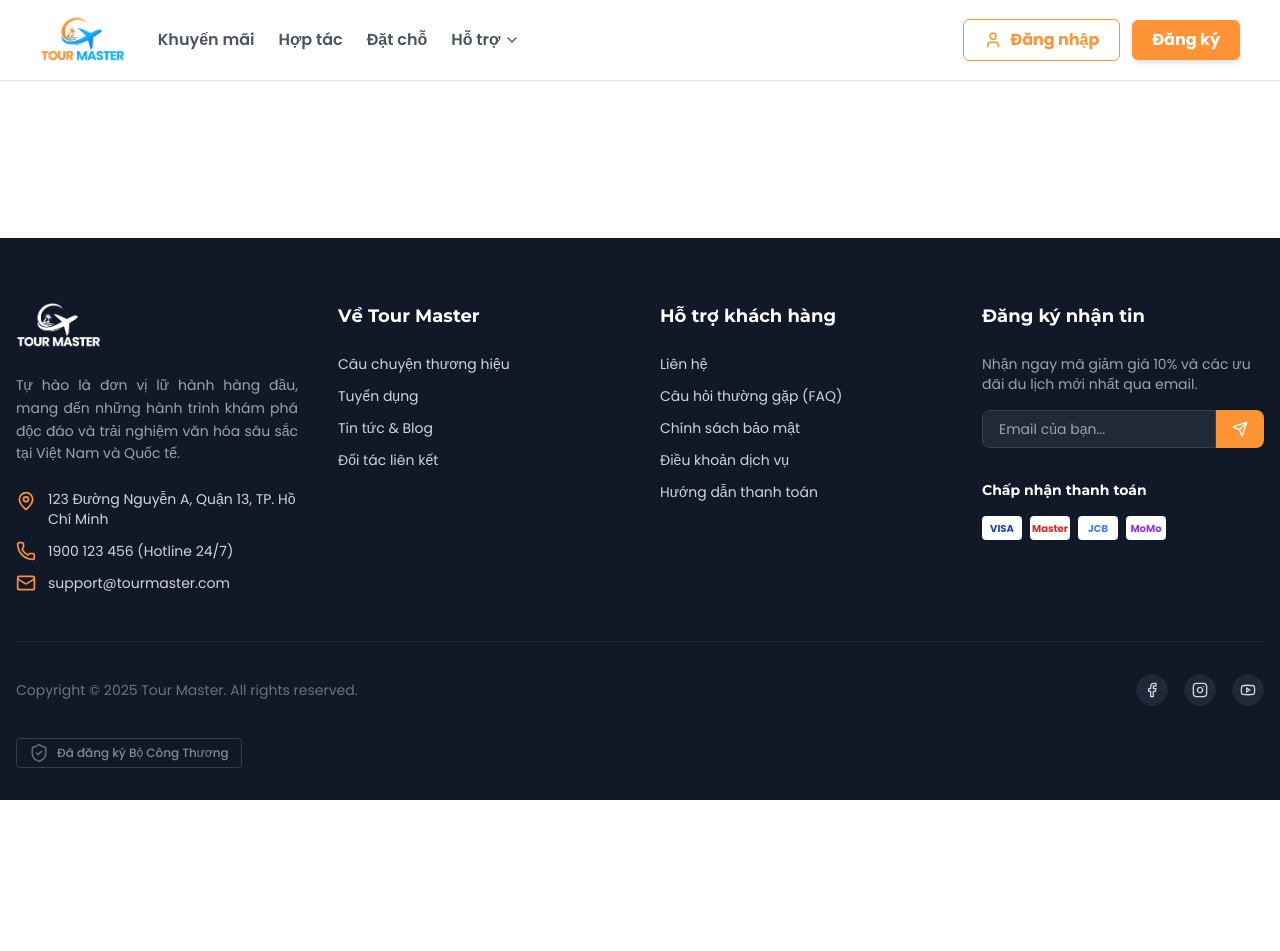
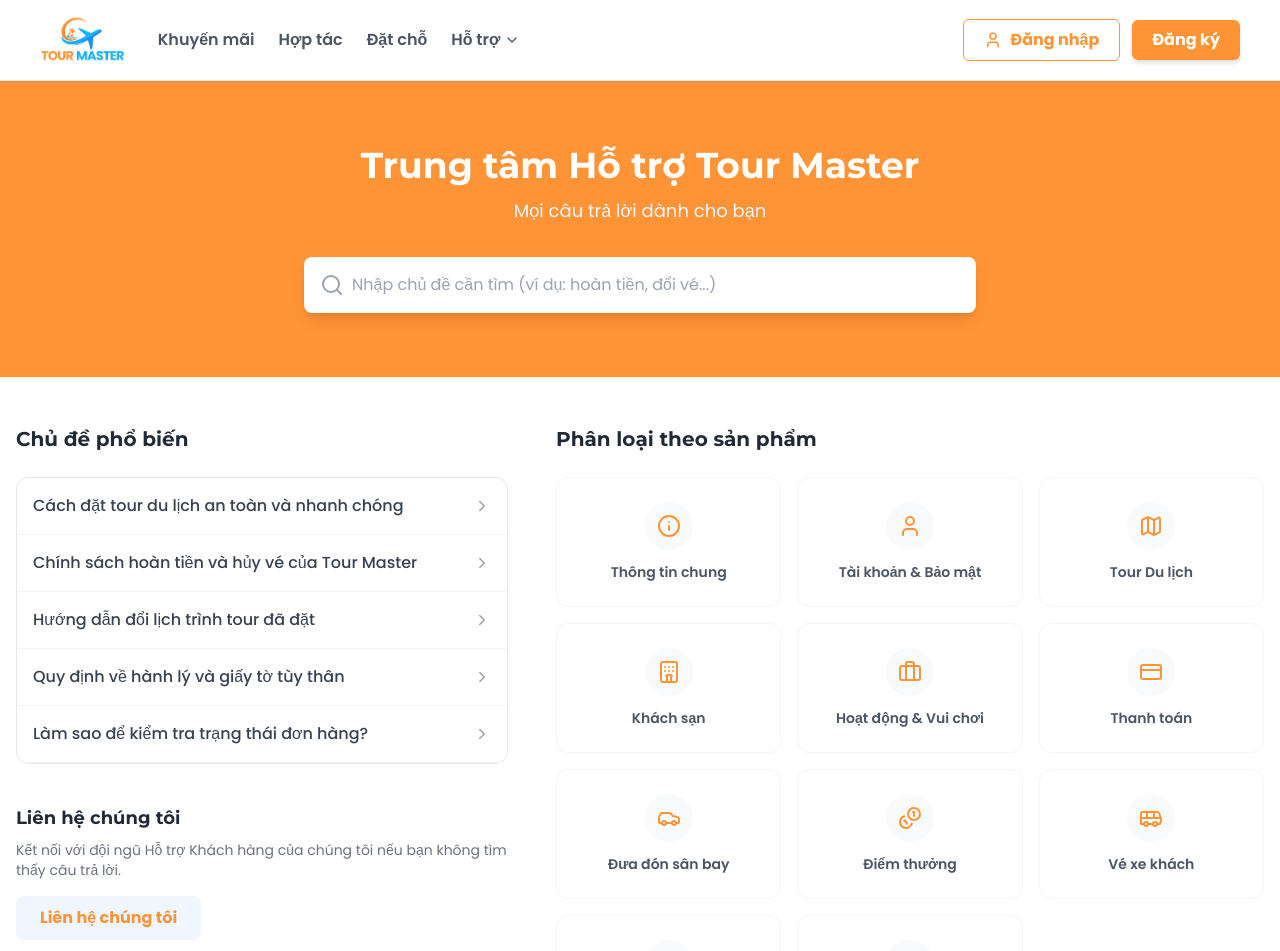
Before and after one commit to NgoTruongKhac/project_tour_master, a React (Vite) app: page /help in a window 1280 px wide. Shown: the top 951 px of the page. Before the commit the page ends 800 px from the top, so only its background shows below. Built offline with nearby package versions, Linux system fonts and the light colour scheme.

Commit message:
help page + hot fix username in profile page

```diff
--- a/src/App.jsx
+++ b/src/App.jsx
@@ -11,6 +11,8 @@
 import BookingHistoryPage from "./pages/BookingHistoryPage.jsx";
 import TourDetail from "./pages/TourDetail.jsx";
 import InboxPage from "./pages/InboxPage";
+import HelpPage from "./pages/HelpPage.jsx";
+import ProfilePage from "./pages/ProfilePage.jsx";
 function App() {
   return (
     <BrowserRouter>
@@ -28,6 +30,8 @@
             <Route path="/booking/:id" element={<TourBookingPage />}></Route>
             <Route path="/my-booking" element={<BookingHistoryPage />}></Route>
             <Route path="/inbox" element={<InboxPage />} />
+            <Route path="/help" element={<HelpPage />} />
+            <Route path="/profile" element={<ProfilePage />}></Route>
           </Routes>
         </div>
 
--- /dev/null
+++ b/src/pages/HelpPage.jsx
@@ -0,0 +1,134 @@
+import React from "react";
+import { Link } from "react-router-dom";
+import {
+  Search,
+  ChevronRight,
+  Info,
+  User,
+  Plane,
+  Hotel,
+  Map,
+  CreditCard,
+  Car,
+  Coins,
+  Bus,
+  ShieldCheck,
+  Briefcase,
+} from "lucide-react";
+
+const HelpPage = () => {
+  const popularTopics = [
+    "Cách đặt tour du lịch an toàn và nhanh chóng",
+    "Chính sách hoàn tiền và hủy vé của Tour Master",
+    "Hướng dẫn đổi lịch trình tour đã đặt",
+    "Quy định về hành lý và giấy tờ tùy thân",
+    "Làm sao để kiểm tra trạng thái đơn hàng?",
+  ];
+
+  const categories = [
+    { icon: <Info size={24} />, label: "Thông tin chung" },
+    { icon: <User size={24} />, label: "Tài khoản & Bảo mật" },
+    { icon: <Map size={24} />, label: "Tour Du lịch" },
+    { icon: <Hotel size={24} />, label: "Khách sạn" },
+    { icon: <Briefcase size={24} />, label: "Hoạt động & Vui chơi" },
+    { icon: <CreditCard size={24} />, label: "Thanh toán" },
+    { icon: <Car size={24} />, label: "Đưa đón sân bay" },
+    { icon: <Coins size={24} />, label: "Điểm thưởng" },
+    { icon: <Bus size={24} />, label: "Vé xe khách" },
+    { icon: <Plane size={24} />, label: "Vé máy bay" },
+    { icon: <ShieldCheck size={24} />, label: "Bảo hiểm du lịch" },
+  ];
+
+  return (
+    <div className="min-h-screen bg-white font-nunito pb-20">
+      <div className="bg-primary py-16 px-4 text-center">
+        <h1 className="text-3xl md:text-4xl font-bold text-white mb-3">
+          Trung tâm Hỗ trợ Tour Master
+        </h1>
+        <p className="text-blue-50 text-lg mb-8">
+          Mọi câu trả lời dành cho bạn
+        </p>
+
+        <div className="max-w-2xl mx-auto relative">
+          <input
+            type="text"
+            placeholder="Nhập chủ đề cần tìm (ví dụ: hoàn tiền, đổi vé...)"
+            className="w-full pl-12 pr-4 py-4 rounded-lg shadow-lg focus:outline-none focus:ring-2 focus:ring-blue-300 text-gray-700"
+          />
+          <Search
+            className="absolute left-4 top-1/2 -translate-y-1/2 text-gray-400"
+            size={24}
+          />
+        </div>
+      </div>
+
+      <div className="container mx-auto px-4 py-12">
+        <div className="grid grid-cols-1 lg:grid-cols-12 gap-12">
+          <div className="lg:col-span-5">
+            <h2 className="text-xl font-bold text-gray-800 mb-6">
+              Chủ đề phổ biến
+            </h2>
+            <div className="bg-white rounded-xl border border-gray-200 overflow-hidden">
+              {popularTopics.map((topic, index) => (
+                <Link
+                  key={index}
+                  to="#"
+                  className="flex items-center justify-between p-4 border-b border-gray-100 hover:bg-gray-50 transition-colors group"
+                >
+                  <span className="text-gray-700 font-medium group-hover:text-primary transition-colors">
+                    {topic}
+                  </span>
+                  <ChevronRight
+                    size={18}
+                    className="text-gray-400 group-hover:text-primary"
+                  />
+                </Link>
+              ))}
+            </div>
+
+            <div className="mt-10">
+              <h3 className="text-lg font-bold text-gray-800 mb-2">
+                Liên hệ chúng tôi
+              </h3>
+              <p className="text-gray-500 mb-4 text-sm">
+                Kết nối với đội ngũ Hỗ trợ Khách hàng của chúng tôi nếu bạn
+                không tìm thấy câu trả lời.
+              </p>
+              <Link
+                to="/contact"
+                className="inline-block px-6 py-2.5 bg-blue-50 text-primary font-bold rounded-lg hover:bg-blue-100 transition-colors"
+              >
+                Liên hệ chúng tôi
+              </Link>
+            </div>
+          </div>
+
+          <div className="lg:col-span-7">
+            <h2 className="text-xl font-bold text-gray-800 mb-6">
+              Phân loại theo sản phẩm
+            </h2>
+
+            <div className="grid grid-cols-2 md:grid-cols-3 gap-4">
+              {categories.map((cat, index) => (
+                <Link
+                  key={index}
+                  to="#"
+                  className="flex flex-col items-center justify-center p-6 bg-white border border-gray-100 rounded-xl hover:shadow-md hover:border-primary/30 transition-all text-center group"
+                >
+                  <div className="w-12 h-12 bg-gray-50 rounded-full flex items-center justify-center text-primary mb-3 group-hover:bg-primary group-hover:text-white transition-colors">
+                    {cat.icon}
+                  </div>
+                  <span className="text-sm font-semibold text-gray-600 group-hover:text-primary">
+                    {cat.label}
+                  </span>
+                </Link>
+              ))}
+            </div>
+          </div>
+        </div>
+      </div>
+    </div>
+  );
+};
+
+export default HelpPage;
--- a/src/pages/ProfilePage.jsx
+++ b/src/pages/ProfilePage.jsx
@@ -1,7 +1,7 @@
 import React, { useEffect, useState } from "react";
 import { User, Mail, Phone, MapPin, Calendar, Shield } from "lucide-react";
 import { useNavigate } from "react-router-dom";
-
+import avt from "../assets/profile_avt.png";
 const ProfilePage = () => {
   const navigate = useNavigate();
   const [user, setUser] = useState(null);
@@ -29,10 +29,7 @@
             <div className="bg-white rounded-xl shadow-sm border border-gray-200 p-6 flex flex-col items-center text-center">
               <div className="relative group">
                 <img
-                  src={
-                    user.avatar ||
-                    "https://cdn-icons-png.flaticon.com/512/149/149071.png"
-                  }
+                  src={user.avatar || avt}
                   alt="Avatar"
                   className="w-32 h-32 rounded-full object-cover border-4 border-gray-100 shadow-sm"
                 />
@@ -43,9 +40,9 @@
               </div>
 
               <h2 className="mt-4 text-xl font-bold text-gray-800">
-                {user.name}
+                {user.username}
               </h2>
-              <p className="text-gray-500 text-sm">Thành viên TravelNest</p>
+              <p className="text-gray-500 text-sm">Thành viên Tour Master</p>
 
               <div className="mt-6 w-full space-y-3">
                 <div className="flex items-center justify-between p-3 bg-teal-50 rounded-lg">
@@ -83,7 +80,7 @@
                     </label>
                     <input
                       type="text"
-                      value={user.name}
+                      value={user.username}
                       readOnly
                       className="w-full bg-gray-100 text-gray-500 border border-gray-300 rounded-lg px-4 py-3 focus:outline-none cursor-not-allowed font-medium"
                     />
```
Also changed, not shown: src/assets/profile_avt.png (added).
